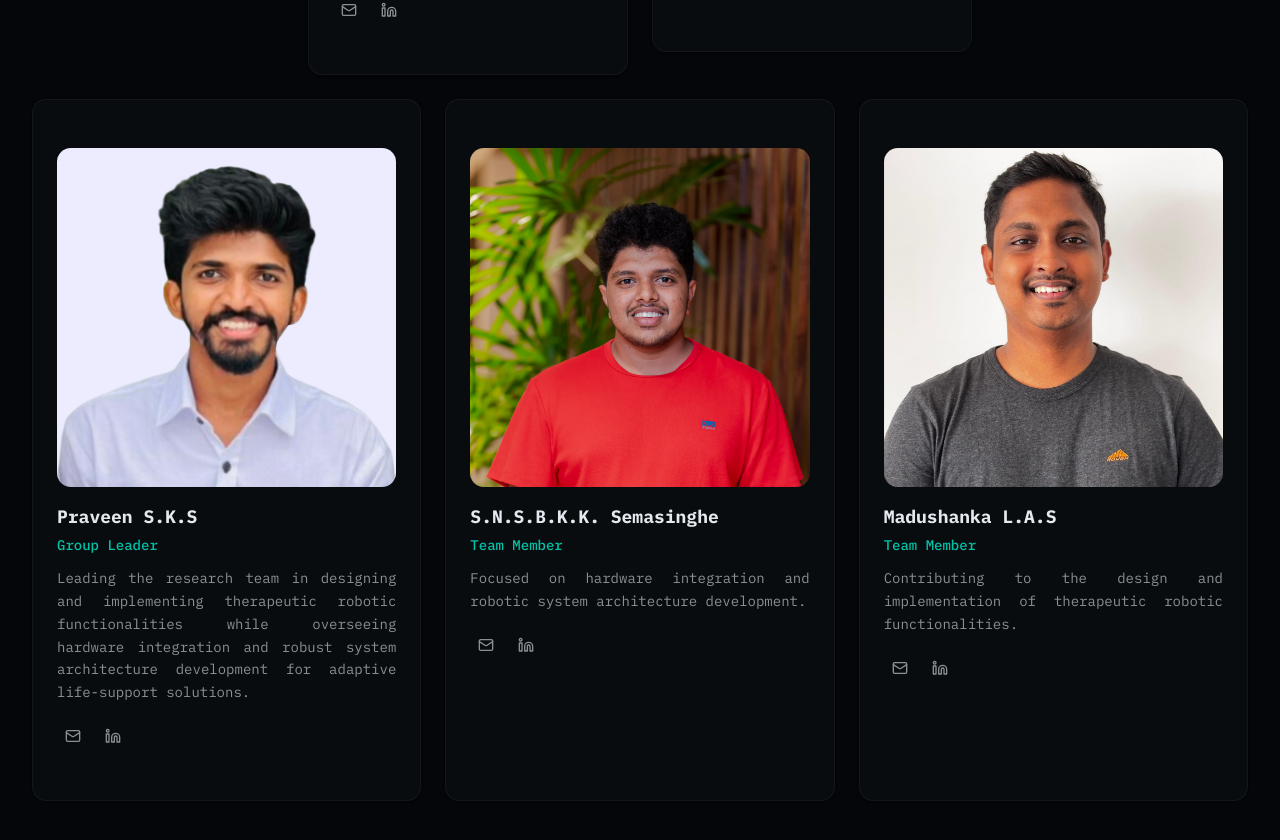
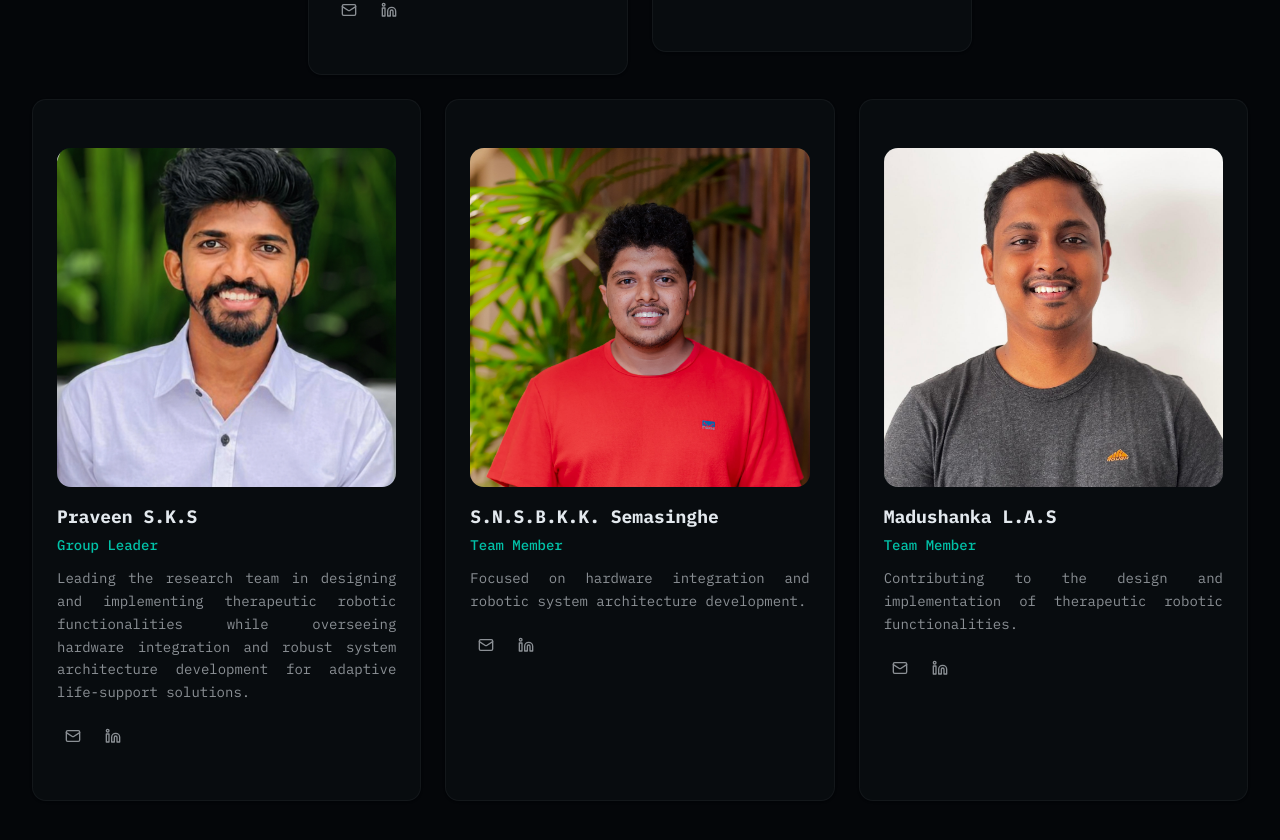
Before and after one commit to SKSpraveen/ALTRUS_WEB, a Next.js app: page / in a window 1280 px wide. Shown: the part 9731-10571 px from the top of the page. Built offline with nearby package versions, Linux system fonts and the light colour scheme.

Commit message:
Update team member image in About Us section and add new image file

```diff
--- a/components/about-us.tsx
+++ b/components/about-us.tsx
@@ -25,7 +25,7 @@ const teamMembers = [
     name: "Praveen S.K.S",
     role: "Group Leader",
     bio: "Leading the research team in designing and implementing therapeutic robotic functionalities while overseeing hardware integration and robust system architecture development for adaptive life-support solutions.",
-    image: "/sasindupraveen.png",
+    image: "/ss.png",
     email: "sasindupraveen705@gmail.com",
     linkedin: "http://linkedin.com/in/SKSpraveen",
   },
```
Also changed, not shown: public/ss.png (added).
